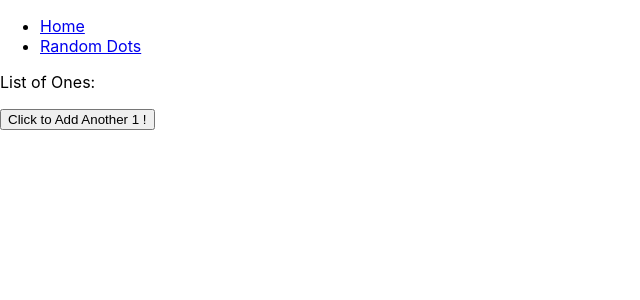
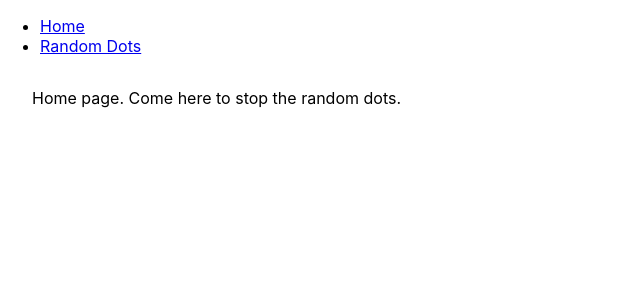
Before and after one commit to breadoliveoilsalt/getMouz, a React (Create React App) app in the folder client/: page / in a window 1280 px wide. Shown: the top 300 px of the page, without its empty margins (0-640 px from the left). Built offline with nearby package versions, Linux system fonts and the light colour scheme; no server answers.

Commit message:
Slight clean up to home page, to remove old test component stuff.

```diff
--- a/client/src/components_container/testComponent.js
+++ b/client/src/components_container/testComponent.js
@@ -3,6 +3,10 @@ import { connect } from 'react-redux'
 import fetch from 'isomorphic-fetch'
 
 import { addAnotherOne } from '../actions/testActions'
+
+// JSX I removed from below.
+// <p> List of Ones: {this.props.numberList} </p>
+// <p> <button onClick={this.props.addAnotherOne}> Click to Add Another 1 ! </button> </p>
 
 class TestComponent extends Component {
 
@@ -19,8 +23,7 @@ class TestComponent extends Component {
   render() {
     return(
       <div>
-        <p> List of Ones: {this.props.numberList} </p>
-        <p> <button onClick={this.props.addAnotherOne}> Click to Add Another 1 ! </button> </p>
+        <p style={{margin:'2em'}}> Home page. Come here to stop the random dots. </p>
       </div>
     )
   }
```
